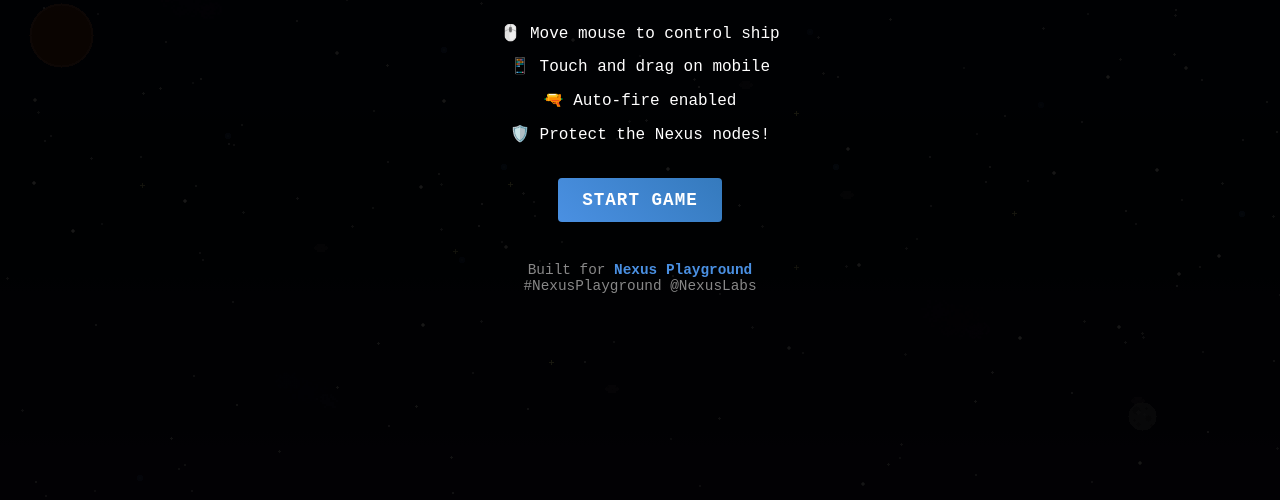
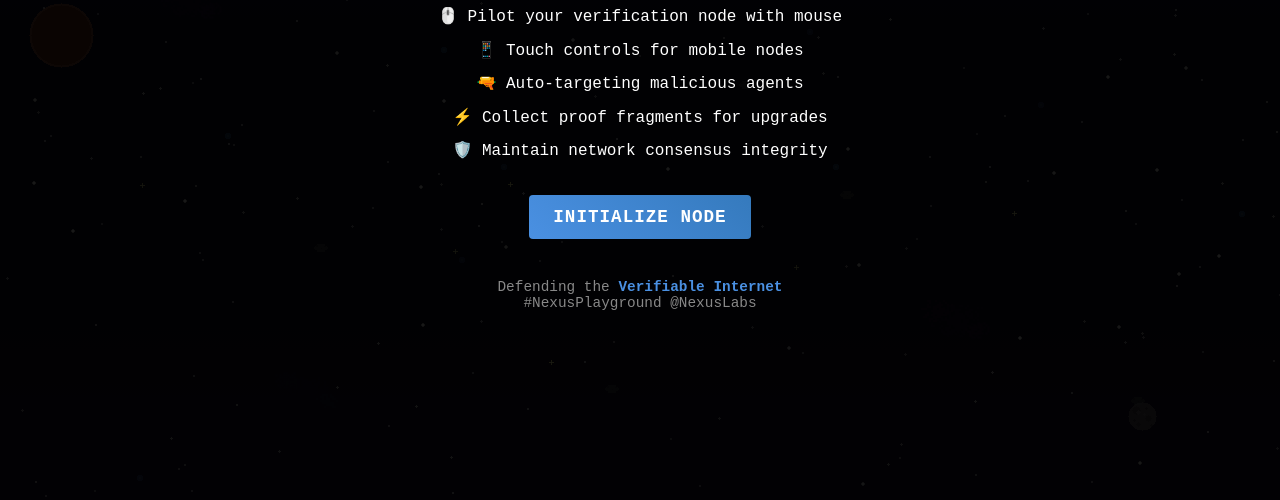
Before and after one commit to Dukeazeta/nexusBlasters, a plain HTML site: page index.html in a window 1280 px wide. Shown: the part 300-800 px from the top of the page. Drawn offline with Linux system fonts and the light colour scheme.

Commit message:
Made it nexus themed

```diff
--- a/index.html
+++ b/index.html
@@ -24,44 +24,45 @@
         <div id="gameUI">
             <!-- Score Display -->
             <div id="scoreDisplay">
-                <span id="scoreLabel">SCORE:</span>
+                <span id="scoreLabel">NEX POINTS:</span>
                 <span id="scoreValue">0</span>
             </div>
 
             <!-- Health Display (Hearts) -->
             <div id="healthDisplay">
-                <span id="healthLabel">HEARTS:</span>
+                <span id="healthLabel">NODE INTEGRITY:</span>
                 <div id="heartsContainer"></div>
             </div>
 
             <!-- Wave Display -->
             <div id="waveDisplay">
-                <span id="waveLabel">WAVE:</span>
+                <span id="waveLabel">PROTOCOL:</span>
                 <span id="waveValue">1</span>
             </div>
         </div>
 
         <!-- Power-up Timers -->
         <div id="powerUpTimers">
-            <div id="speedTimer" class="timer-display">SPEED: 0s</div>
-            <div id="shieldTimer" class="timer-display">SHIELD: 0s</div>
-            <div id="rapidFireIndicator" class="timer-display">RAPID FIRE: ACTIVE</div>
+            <div id="speedTimer" class="timer-display">VELOCITY BOOST: 0s</div>
+            <div id="shieldTimer" class="timer-display">CONSENSUS SHIELD: 0s</div>
+            <div id="rapidFireIndicator" class="timer-display">PROOF BURST: ACTIVE</div>
         </div>
 
         <!-- Start Screen -->
         <div id="startScreen" class="screen">
             <div class="screen-content">
-                <h1 id="gameTitle">NEXUS BLASTERS</h1>
-                <p id="gameSubtitle">Defend the Network</p>
+                <h1 id="gameTitle">NEXUS PROTOCOL DEFENDER</h1>
+                <p id="gameSubtitle">Secure the Verifiable Internet</p>
                 <div id="instructions">
-                    <p>🖱️ Move mouse to control ship</p>
-                    <p>📱 Touch and drag on mobile</p>
-                    <p>🔫 Auto-fire enabled</p>
-                    <p>🛡️ Protect the Nexus nodes!</p>
+                    <p>🖱️ Pilot your verification node with mouse</p>
+                    <p>📱 Touch controls for mobile nodes</p>
+                    <p>🔫 Auto-targeting malicious agents</p>
+                    <p>⚡ Collect proof fragments for upgrades</p>
+                    <p>🛡️ Maintain network consensus integrity</p>
                 </div>
-                <button id="startButton" class="game-button">START GAME</button>
+                <button id="startButton" class="game-button">INITIALIZE NODE</button>
                 <div id="nexusCredit">
-                    <p>Built for <strong>Nexus Playground</strong></p>
+                    <p>Defending the <strong>Verifiable Internet</strong></p>
                     <p>#NexusPlayground @NexusLabs</p>
                 </div>
             </div>
@@ -70,13 +71,13 @@
         <!-- Game Over Screen -->
         <div id="gameOverScreen" class="screen hidden">
             <div class="screen-content">
-                <h2 id="gameOverTitle">NETWORK BREACHED</h2>
+                <h2 id="gameOverTitle">CONSENSUS FAILURE</h2>
                 <div id="finalStats">
-                    <p>Final Score: <span id="finalScore">0</span></p>
-                    <p>Waves Survived: <span id="finalWave">0</span></p>
-                    <p>Threats Eliminated: <span id="finalKills">0</span></p>
+                    <p>NEX Points Earned: <span id="finalScore">0</span></p>
+                    <p>Protocol Waves: <span id="finalWave">0</span></p>
+                    <p>Malicious Agents Eliminated: <span id="finalKills">0</span></p>
                 </div>
-                <button id="restartButton" class="game-button">DEFEND AGAIN</button>
+                <button id="restartButton" class="game-button">REINITIALIZE NODE</button>
                 <button id="shareButton" class="game-button secondary">SHARE SCORE</button>
             </div>
         </div>
@@ -84,8 +85,8 @@
         <!-- Pause Screen -->
         <div id="pauseScreen" class="screen hidden">
             <div class="screen-content">
-                <h2>GAME PAUSED</h2>
-                <p>Network defense on hold...</p>
+                <h2>NODE SUSPENDED</h2>
+                <p>Verification process paused...</p>
                 <button id="resumeButton" class="game-button">RESUME</button>
                 <button id="mainMenuButton" class="game-button secondary">MAIN MENU</button>
             </div>
@@ -101,7 +102,7 @@
     <!-- Loading indicator -->
     <div id="loadingScreen">
         <div class="loading-content">
-            <h2>INITIALIZING NEXUS DEFENSE SYSTEM...</h2>
+            <h2>INITIALIZING VERIFICATION NODE...</h2>
             <div class="loading-bar">
                 <div class="loading-progress"></div>
             </div>
--- a/js/assetManager.js
+++ b/js/assetManager.js
@@ -8,37 +8,52 @@ class AssetManager {
 
     // Create all pixel art sprites programmatically
     createSprites() {
+        try {
+            console.log('Creating player ship...');
             this.createPlayerShip();
+            console.log('Creating engine flames...');
             this.createEngineFlames();
+            console.log('Creating enemy ships...');
             this.createEnemyShips();
+            console.log('Creating bullets...');
             this.createBullets();
+            console.log('Creating muzzle flashes...');
             this.createMuzzleFlashes();
+            console.log('Creating power-ups...');
             this.createPowerUps();
+            console.log('Creating heart system...');
             this.createHeartSystem();
+            console.log('Creating particles...');
             this.createParticles();
+            console.log('Creating background elements...');
             this.createBackgroundElements();
 
             this.loaded = true;
             this.loadingProgress = 100;
+            console.log('All sprites created successfully');
+        } catch (error) {
+            console.error('Error creating sprites:', error);
+            throw error;
+        }
     }
 
     createPlayerShip() {
         const { canvas, ctx } = Utils.createPixelCanvas(64, 64);
 
-        // Ship body (blue/cyan Nexus colors)
-        ctx.fillStyle = GAME_CONFIG.COLORS.NEXUS_BLUE;
-        ctx.fillRect(28, 16, 8, 32);   // Main body
-        ctx.fillRect(24, 24, 16, 16);  // Center section
-        ctx.fillRect(26, 20, 12, 8);   // Upper body
+        // Verification Node body (official Nexus colors)
+        ctx.fillStyle = GAME_CONFIG.COLORS.NEXUS_ACCENT;
+        ctx.fillRect(28, 16, 8, 32);   // Main verification core
+        ctx.fillRect(24, 24, 16, 16);  // Processing center
+        ctx.fillRect(26, 20, 12, 8);   // Upper computation unit
 
-        // Ship wings (larger and more detailed)
-        ctx.fillStyle = GAME_CONFIG.COLORS.NEXUS_DARK;
-        ctx.fillRect(12, 32, 16, 8);   // Left wing
-        ctx.fillRect(36, 32, 16, 8);   // Right wing
-        ctx.fillRect(8, 34, 12, 6);    // Left wing extension
-        ctx.fillRect(44, 34, 12, 6);   // Right wing extension
-        ctx.fillRect(16, 36, 8, 4);    // Left wing detail
-        ctx.fillRect(40, 36, 8, 4);    // Right wing detail
+        // Network connection arrays (larger and more detailed)
+        ctx.fillStyle = GAME_CONFIG.COLORS.NEXUS_PRIMARY;
+        ctx.fillRect(12, 32, 16, 8);   // Left network array
+        ctx.fillRect(36, 32, 16, 8);   // Right network array
+        ctx.fillRect(8, 34, 12, 6);    // Left array extension
+        ctx.fillRect(44, 34, 12, 6);   // Right array extension
+        ctx.fillRect(16, 36, 8, 4);    // Left connection detail
+        ctx.fillRect(40, 36, 8, 4);    // Right connection detail
 
         // Ship nose (more detailed)
         ctx.fillStyle = '#ffffff';
@@ -75,10 +90,10 @@ class AssetManager {
         ctx.fillRect(37, 30, 3, 12);   // Right hull detail
         ctx.fillRect(28, 44, 8, 2);    // Lower hull detail
 
-        // Hull highlights
-        ctx.fillStyle = GAME_CONFIG.COLORS.NEXUS_LIGHT;
-        ctx.fillRect(26, 26, 2, 16);   // Left highlight
-        ctx.fillRect(36, 26, 2, 16);   // Right highlight
+        // Verification indicators
+        ctx.fillStyle = GAME_CONFIG.COLORS.VERIFICATION_GREEN;
+        ctx.fillRect(26, 26, 2, 16);   // Left verification strip
+        ctx.fillRect(36, 26, 2, 16);   // Right verification strip
 
         this.sprites.playerShip = canvas;
     }
@@ -149,49 +164,49 @@ class AssetManager {
     }
 
     createEnemyShips() {
-        // Enemy Type 1: Basic Scout (36x36 - 50% larger)
+        // Malicious Agent Type 1: Protocol Disruptor (36x36 - 50% larger)
         const { canvas: scout, ctx: scoutCtx } = Utils.createPixelCanvas(36, 36);
 
-        // Red enemy ship (scaled up)
-        scoutCtx.fillStyle = '#ff4444';
+        // Threat-red malicious agent (scaled up)
+        scoutCtx.fillStyle = GAME_CONFIG.COLORS.THREAT_RED;
         scoutCtx.fillRect(15, 6, 6, 18);    // Main body
         scoutCtx.fillRect(12, 12, 12, 6);   // Wings
         scoutCtx.fillStyle = '#aa0000';
-        scoutCtx.fillRect(16, 3, 4, 6);     // Nose
+        scoutCtx.fillRect(16, 3, 4, 6);     // Attack vector
         scoutCtx.fillStyle = '#ffaa00';
-        scoutCtx.fillRect(13, 24, 3, 5);    // Left engine
-        scoutCtx.fillRect(20, 24, 3, 5);    // Right engine
+        scoutCtx.fillRect(13, 24, 3, 5);    // Left disruptor
+        scoutCtx.fillRect(20, 24, 3, 5);    // Right disruptor
 
-        // Additional details for larger size
-        scoutCtx.fillStyle = '#ffffff';
-        scoutCtx.fillRect(17, 8, 2, 2);     // Cockpit
+        // Malicious indicators
+        scoutCtx.fillStyle = '#ff8888';
+        scoutCtx.fillRect(17, 8, 2, 2);     // Threat scanner
         scoutCtx.fillStyle = '#cc2222';
-        scoutCtx.fillRect(14, 14, 2, 4);    // Left wing detail
-        scoutCtx.fillRect(20, 14, 2, 4);    // Right wing detail
+        scoutCtx.fillRect(14, 14, 2, 4);    // Left attack module
+        scoutCtx.fillRect(20, 14, 2, 4);    // Right attack module
 
         this.sprites.enemyScout = scout;
 
-        // Enemy Type 2: Heavy Fighter (48x42 - 50% larger)
+        // Malicious Agent Type 2: Consensus Breaker (48x42 - 50% larger)
         const { canvas: fighter, ctx: fighterCtx } = Utils.createPixelCanvas(48, 42);
 
-        // Purple enemy ship (scaled up)
+        // Dark purple consensus threat (scaled up)
         fighterCtx.fillStyle = '#8844ff';
         fighterCtx.fillRect(18, 6, 12, 24);  // Main body
-        fighterCtx.fillRect(12, 15, 24, 9);  // Wide wings
+        fighterCtx.fillRect(12, 15, 24, 9);  // Wide attack wings
         fighterCtx.fillStyle = '#4400aa';
-        fighterCtx.fillRect(21, 3, 6, 6);    // Nose
-        fighterCtx.fillStyle = '#ff4400';
-        fighterCtx.fillRect(15, 30, 4, 6);   // Left engine
-        fighterCtx.fillRect(29, 30, 4, 6);   // Right engine
+        fighterCtx.fillRect(21, 3, 6, 6);    // Breach vector
+        fighterCtx.fillStyle = GAME_CONFIG.COLORS.THREAT_RED;
+        fighterCtx.fillRect(15, 30, 4, 6);   // Left breach engine
+        fighterCtx.fillRect(29, 30, 4, 6);   // Right breach engine
 
-        // Additional details for larger size
+        // Consensus attack systems
         fighterCtx.fillStyle = '#aa66ff';
-        fighterCtx.fillRect(20, 12, 8, 6);   // Center section
-        fighterCtx.fillStyle = '#ffffff';
-        fighterCtx.fillRect(22, 9, 4, 3);    // Cockpit
+        fighterCtx.fillRect(20, 12, 8, 6);   // Attack core
+        fighterCtx.fillStyle = '#ff8888';
+        fighterCtx.fillRect(22, 9, 4, 3);    // Threat processor
         fighterCtx.fillStyle = '#6622cc';
-        fighterCtx.fillRect(14, 18, 4, 6);   // Left wing detail
-        fighterCtx.fillRect(30, 18, 4, 6);   // Right wing detail
+        fighterCtx.fillRect(14, 18, 4, 6);   // Left breach module
+        fighterCtx.fillRect(30, 18, 4, 6);   // Right breach module
 
         this.sprites.enemyFighter = fighter;
     }
@@ -313,94 +328,89 @@ class AssetManager {
     }
 
     createPowerUps() {
-        // Health power-up (redesigned heart)
+        // Node Integrity Restoration (redesigned with Nexus hexagon)
         const { canvas: health, ctx: healthCtx } = Utils.createPixelCanvas(20, 20);
 
-        // Heart shape
-        healthCtx.fillStyle = '#ff4444';
-        // Top curves
-        healthCtx.fillRect(4, 6, 4, 4);   // Left curve
-        healthCtx.fillRect(12, 6, 4, 4);  // Right curve
-        // Main body
-        healthCtx.fillRect(2, 8, 16, 6);
-        healthCtx.fillRect(4, 14, 12, 4);
-        healthCtx.fillRect(6, 18, 8, 2);
+        // Hexagonal integrity symbol
+        healthCtx.fillStyle = GAME_CONFIG.COLORS.VERIFICATION_GREEN;
+        // Hexagon shape
+        healthCtx.fillRect(6, 4, 8, 2);   // Top
+        healthCtx.fillRect(4, 6, 12, 8);  // Middle
+        healthCtx.fillRect(6, 14, 8, 2);  // Bottom
 
-        // Heart highlight
-        healthCtx.fillStyle = '#ff8888';
-        healthCtx.fillRect(5, 7, 2, 2);   // Left highlight
-        healthCtx.fillRect(13, 7, 2, 2);  // Right highlight
-        healthCtx.fillRect(4, 9, 12, 2);  // Center highlight
+        // Inner cross for restoration
+        healthCtx.fillStyle = '#ffffff';
+        healthCtx.fillRect(8, 6, 4, 8);   // Vertical
+        healthCtx.fillRect(6, 8, 8, 4);   // Horizontal
 
         // Glow effect
-        healthCtx.fillStyle = '#ffaaaa';
-        healthCtx.fillRect(3, 7, 1, 8);   // Left glow
-        healthCtx.fillRect(16, 7, 1, 8);  // Right glow
+        healthCtx.fillStyle = GAME_CONFIG.COLORS.NEXUS_GLOW;
+        healthCtx.fillRect(5, 5, 1, 10);  // Left glow
+        healthCtx.fillRect(14, 5, 1, 10); // Right glow
 
         this.sprites.healthPowerUp = health;
 
-        // Speed power-up (redesigned with wings)
+        // Velocity Boost (redesigned with network acceleration)
         const { canvas: speed, ctx: speedCtx } = Utils.createPixelCanvas(20, 20);
 
-        // Wing design
-        speedCtx.fillStyle = '#ffff00';
-        // Main wings
-        speedCtx.fillRect(2, 8, 6, 4);    // Left wing
-        speedCtx.fillRect(12, 8, 6, 4);   // Right wing
-        speedCtx.fillRect(6, 6, 8, 8);    // Center body
+        // Network acceleration symbol
+        speedCtx.fillStyle = GAME_CONFIG.COLORS.PROOF_GOLD;
+        // Arrow design pointing forward
+        speedCtx.fillRect(2, 8, 12, 4);   // Main arrow body
+        speedCtx.fillRect(14, 6, 4, 8);   // Arrow head
+        speedCtx.fillRect(16, 4, 2, 12);  // Arrow tip
 
-        // Wing details
+        // Speed trails
         speedCtx.fillStyle = '#ffffff';
-        speedCtx.fillRect(3, 9, 4, 2);    // Left wing highlight
-        speedCtx.fillRect(13, 9, 4, 2);   // Right wing highlight
-        speedCtx.fillRect(8, 8, 4, 4);    // Center highlight
+        speedCtx.fillRect(4, 9, 8, 2);    // Center highlight
+        speedCtx.fillRect(1, 7, 3, 1);    // Top trail
+        speedCtx.fillRect(1, 12, 3, 1);   // Bottom trail
 
-        // Speed lines
-        speedCtx.fillStyle = '#ffff88';
-        speedCtx.fillRect(1, 10, 2, 1);   // Left speed line
-        speedCtx.fillRect(17, 10, 2, 1);  // Right speed line
+        // Velocity lines
+        speedCtx.fillStyle = GAME_CONFIG.COLORS.NEXUS_GLOW;
+        speedCtx.fillRect(0, 9, 2, 2);    // Trail effect
 
         this.sprites.speedPowerUp = speed;
 
-        // Rapid Fire power-up (redesigned with bullets)
+        // Proof Burst (redesigned with verification symbols)
         const { canvas: rapidFire, ctx: rfCtx } = Utils.createPixelCanvas(20, 20);
 
-        // Multiple bullets design
-        rfCtx.fillStyle = '#00ffff';
-        // Three bullets
-        rfCtx.fillRect(6, 2, 2, 6);       // Top bullet
-        rfCtx.fillRect(12, 2, 2, 6);      // Top right bullet
-        rfCtx.fillRect(9, 6, 2, 6);       // Center bullet
-        rfCtx.fillRect(3, 10, 2, 6);      // Bottom left bullet
-        rfCtx.fillRect(15, 10, 2, 6);     // Bottom right bullet
+        // Multiple proof fragments
+        rfCtx.fillStyle = GAME_CONFIG.COLORS.NEXUS_GLOW;
+        // Proof fragment pattern
+        rfCtx.fillRect(6, 2, 2, 6);       // Top fragment
+        rfCtx.fillRect(12, 2, 2, 6);      // Top right fragment
+        rfCtx.fillRect(9, 6, 2, 6);       // Center fragment
+        rfCtx.fillRect(3, 10, 2, 6);      // Bottom left fragment
+        rfCtx.fillRect(15, 10, 2, 6);     // Bottom right fragment
 
-        // Bullet highlights
-        rfCtx.fillStyle = '#ffffff';
-        rfCtx.fillRect(6, 2, 2, 3);       // Top bullet highlight
-        rfCtx.fillRect(12, 2, 2, 3);      // Top right highlight
-        rfCtx.fillRect(9, 6, 2, 3);       // Center highlight
+        // Verification highlights
+        rfCtx.fillStyle = GAME_CONFIG.COLORS.VERIFICATION_GREEN;
+        rfCtx.fillRect(6, 2, 2, 3);       // Top verification
+        rfCtx.fillRect(12, 2, 2, 3);      // Top right verification
+        rfCtx.fillRect(9, 6, 2, 3);       // Center verification
 
         this.sprites.rapidFirePowerUp = rapidFire;
 
-        // Shield power-up (redesigned with hexagon)
+        // Consensus Shield (redesigned with network protection)
         const { canvas: shield, ctx: shieldCtx } = Utils.createPixelCanvas(20, 20);
 
-        // Hexagonal shield
-        shieldCtx.fillStyle = '#00aaff';
+        // Consensus protection hexagon
+        shieldCtx.fillStyle = GAME_CONFIG.COLORS.NEXUS_ACCENT;
         // Hexagon shape
         shieldCtx.fillRect(6, 4, 8, 2);   // Top
         shieldCtx.fillRect(4, 6, 12, 8);  // Middle
         shieldCtx.fillRect(6, 14, 8, 2);  // Bottom
 
-        // Shield energy
-        shieldCtx.fillStyle = '#88ddff';
+        // Network protection energy
+        shieldCtx.fillStyle = GAME_CONFIG.COLORS.NEXUS_GLOW;
         shieldCtx.fillRect(7, 5, 6, 1);   // Top energy
         shieldCtx.fillRect(5, 7, 10, 6);  // Center energy
         shieldCtx.fillRect(7, 14, 6, 1);  // Bottom energy
 
-        // Shield core
-        shieldCtx.fillStyle = '#ffffff';
-        shieldCtx.fillRect(8, 8, 4, 4);   // Bright core
+        // Consensus core
+        shieldCtx.fillStyle = GAME_CONFIG.COLORS.VERIFICATION_GREEN;
+        shieldCtx.fillRect(8, 8, 4, 4);   // Bright verification core
 
         this.sprites.shieldPowerUp = shield;
     }
--- a/js/backgroundRenderer.js
+++ b/js/backgroundRenderer.js
@@ -302,8 +302,16 @@ class BackgroundRenderer {
 
     // Initialize background
     init(width, height) {
-        this.createSpaceElements();
-        this.backgroundCanvas = this.createStarField(width, height);
+        try {
+            console.log('Initializing background renderer...');
+            this.createSpaceElements();
+            console.log('Space elements created');
+            this.backgroundCanvas = this.createStarField(width, height);
+            console.log('Star field created');
+        } catch (error) {
+            console.error('Error initializing background:', error);
+            throw error;
+        }
     }
 
     // Update background animation
--- a/js/game.js
+++ b/js/game.js
@@ -93,18 +93,29 @@ class NexusBlasters {
     }
 
     loadAssets() {
+        try {
+            console.log('Starting asset loading...');
+
             // Create pixel art assets
             assetManager.createSprites();
+            console.log('Sprites created successfully');
 
             // Initialize background renderer
             backgroundRenderer.init(this.canvas.width, this.canvas.height);
+            console.log('Background renderer initialized');
 
             // Simulate loading time for effect
             setTimeout(() => {
+                console.log('Loading complete, showing menu');
                 document.getElementById('loadingScreen').style.display = 'none';
                 this.gameState.state = 'menu';
                 this.gameLoop();
             }, 1500);
+        } catch (error) {
+            console.error('Error during asset loading:', error);
+            // Show error and try to continue
+            document.getElementById('loadingScreen').innerHTML = '<h2>Loading Error - Check Console</h2>';
+        }
     }
 
     startGame() {
@@ -146,12 +157,12 @@ class NexusBlasters {
     }
 
     shareScore() {
-        const text = `I just scored ${this.gameState.score} points defending the Nexus network in Nexus Blasters! 🚀 #NexusPlayground @NexusLabs`;
+        const text = `I just earned ${this.gameState.score} NEX Points defending the Verifiable Internet in Nexus Protocol Defender! 🛡️ Securing consensus across the decentralized supercomputer. #NexusPlayground @NexusLabs`;
         const url = window.location.href;
 
         if (navigator.share) {
             navigator.share({
-                title: 'Nexus Blasters Score',
+                title: 'Nexus Protocol Defender Score',
                 text: text,
                 url: url
             });
@@ -220,9 +231,9 @@ class NexusBlasters {
             timersContainer = document.createElement('div');
             timersContainer.id = 'powerUpTimers';
             timersContainer.innerHTML = `
-                <div id="speedTimer" class="timer-display">SPEED: 0s</div>
-                <div id="shieldTimer" class="timer-display">SHIELD: 0s</div>
-                <div id="rapidFireIndicator" class="timer-display">RAPID FIRE: ACTIVE</div>
+                <div id="speedTimer" class="timer-display">VELOCITY BOOST: 0s</div>
+                <div id="shieldTimer" class="timer-display">CONSENSUS SHIELD: 0s</div>
+                <div id="rapidFireIndicator" class="timer-display">PROOF BURST: ACTIVE</div>
             `;
             document.getElementById('gameContainer').appendChild(timersContainer);
         }
@@ -231,35 +242,35 @@ class NexusBlasters {
     updatePowerUpTimers() {
         const player = this.gameState.player;
 
-        // Update speed boost timer
+        // Update velocity boost timer
         const speedTime = Math.ceil(player.getSpeedBoostTimeLeft() / 1000);
         const speedTimer = document.getElementById('speedTimer');
         if (speedTimer) {
             if (speedTime > 0) {
-                speedTimer.textContent = `SPEED: ${speedTime}s`;
+                speedTimer.textContent = `VELOCITY BOOST: ${speedTime}s`;
                 speedTimer.style.display = 'block';
             } else {
                 speedTimer.style.display = 'none';
             }
         }
 
-        // Update shield timer
+        // Update consensus shield timer
         const shieldTime = Math.ceil(player.getShieldTimeLeft() / 1000);
         const shieldTimer = document.getElementById('shieldTimer');
         if (shieldTimer) {
             if (shieldTime > 0) {
-                shieldTimer.textContent = `SHIELD: ${shieldTime}s`;
+                shieldTimer.textContent = `CONSENSUS SHIELD: ${shieldTime}s`;
                 shieldTimer.style.display = 'block';
             } else {
                 shieldTimer.style.display = 'none';
             }
         }
 
-        // Update rapid fire indicator
+        // Update proof burst indicator
         const rapidFireIndicator = document.getElementById('rapidFireIndicator');
         if (rapidFireIndicator) {
             if (player.rapidFirePermanent) {
-                rapidFireIndicator.textContent = 'RAPID FIRE: ACTIVE';
+                rapidFireIndicator.textContent = 'PROOF BURST: ACTIVE';
                 rapidFireIndicator.style.display = 'block';
             } else {
                 rapidFireIndicator.style.display = 'none';
--- a/js/inputManager.js
+++ b/js/inputManager.js
@@ -64,7 +64,6 @@ class InputManager {
             // Clear touch position when touch ends to prevent ghost movement
             this.touch.x = 0;
             this.touch.y = 0;
-            console.log('Touch ended - cleared touch state');
         });
 
         this.canvas.addEventListener('touchcancel', (e) => {
@@ -72,7 +71,6 @@ class InputManager {
             this.touch.active = false;
             this.touch.x = 0;
             this.touch.y = 0;
-            console.log('Touch cancelled - cleared touch state');
         });
 
         // Prevent scrolling on touch
--- a/js/utils.js
+++ b/js/utils.js
@@ -119,10 +119,19 @@ const GAME_CONFIG = {
         SCROLL_SPEED: 20
     },
     COLORS: {
-        NEXUS_BLUE: '#4a90e2',
-        NEXUS_LIGHT: '#6bb6ff',
-        NEXUS_DARK: '#357abd',
-        SPACE_DARK: '#000814',
-        SPACE_DEEP: '#0a0a2e'
+        // Official Nexus brand colors based on nexus.xyz
+        NEXUS_PRIMARY: '#1a1a2e',      // Deep navy from their site
+        NEXUS_SECONDARY: '#16213e',     // Darker blue accent
+        NEXUS_ACCENT: '#0f3460',       // Bright blue for highlights
+        NEXUS_BLUE: '#4a90e2',        // Classic Nexus blue (compatibility)
+        NEXUS_DARK: '#357abd',        // Darker blue variant (compatibility)
+        NEXUS_LIGHT: '#6bb6ff',       // Light blue variant (compatibility)
+        NEXUS_TEXT: '#ffffff',         // Clean white text
+        NEXUS_GLOW: '#4a90e2',        // Cyan glow effects
+        VERIFICATION_GREEN: '#00ff88', // Success/verification color
+        THREAT_RED: '#ff4444',        // Malicious agent color
+        PROOF_GOLD: '#ffd700',        // Proof fragment color
+        SPACE_DARK: '#0a0a1a',        // Deep space background (compatibility)
+        SPACE_VOID: '#0a0a1a'         // Deep space background
     }
 };
--- a/style.css
+++ b/style.css
@@ -7,7 +7,7 @@
 
 body {
     font-family: 'Courier New', monospace;
-    background: #0a0a0a;
+    background: linear-gradient(135deg, #1a1a2e, #16213e);
     color: #ffffff;
     overflow: hidden;
     user-select: none;
@@ -28,7 +28,7 @@ body {
 
 /* Canvas Styling */
 #gameCanvas {
-    background: #000814;
+    background: #0a0a1a;
     image-rendering: pixelated;
     image-rendering: -moz-crisp-edges;
     image-rendering: crisp-edges;
@@ -146,7 +146,7 @@ body {
 
 #gameTitle {
     font-size: 3rem;
-    color: #4a90e2;
+    color: #0f3460;
     text-shadow: 2px 2px 4px rgba(0, 0, 0, 0.8);
     margin-bottom: 10px;
     letter-spacing: 2px;
```
Also changed, not shown: js/player.js (+1 -7 lines), 1 other file. Lines whose indentation alone changed are shown as unchanged.
